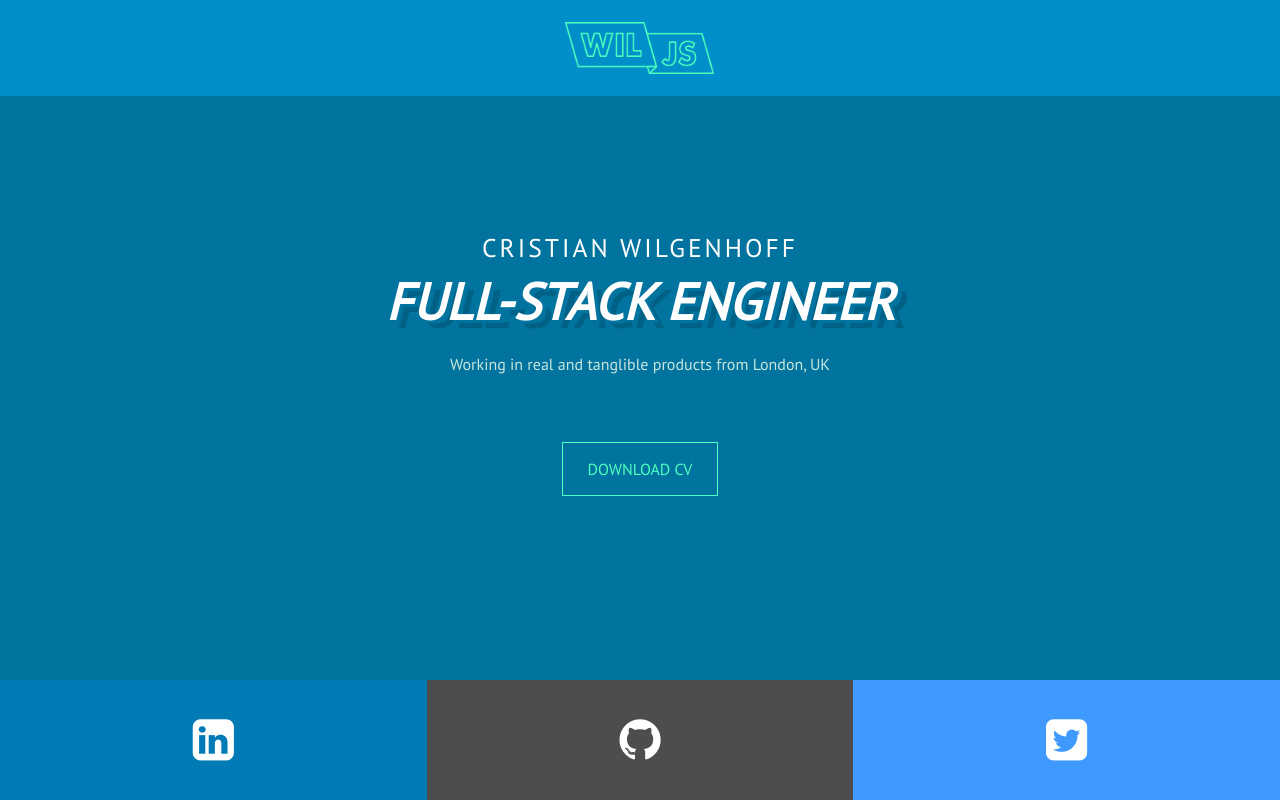
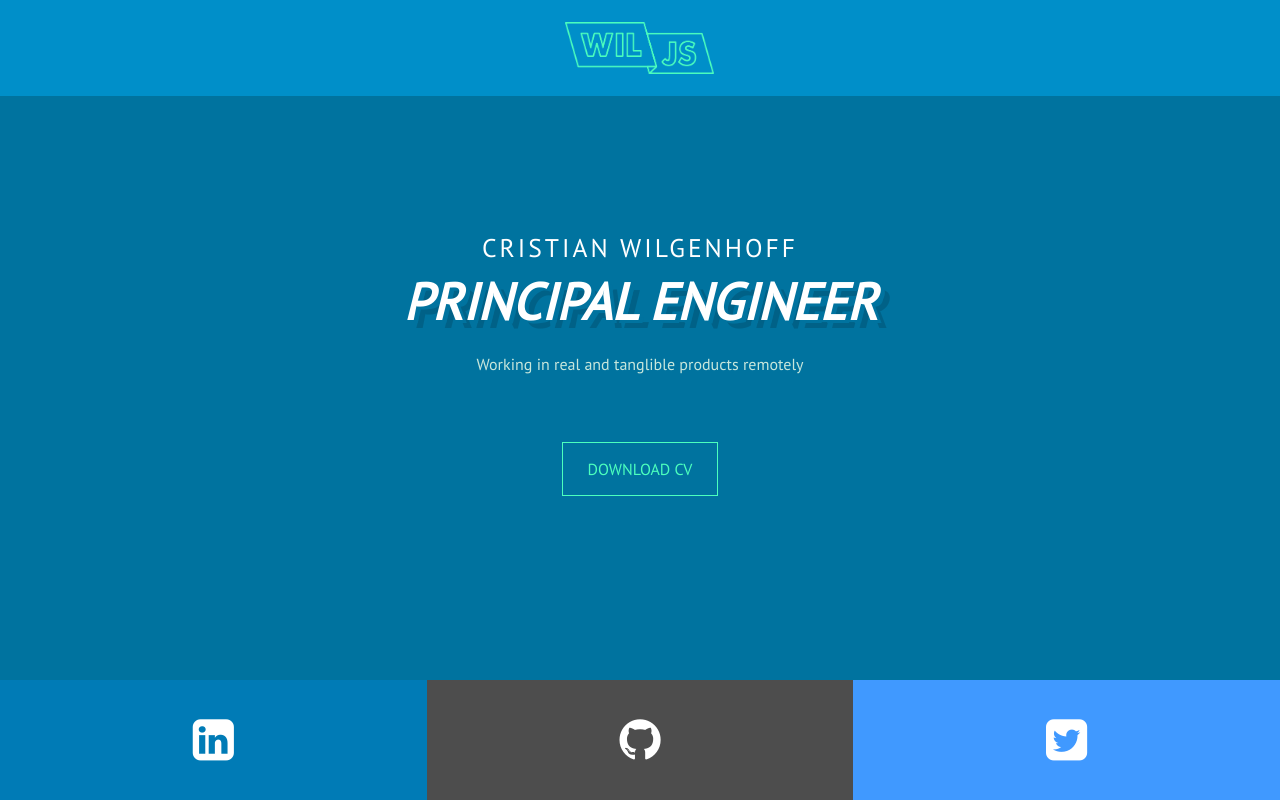
Before and after one commit to cwilgenhoff/cwilgenhoff.github.io, a plain HTML site: page index.html in a window 1280 px wide. Drawn offline with Linux system fonts and the light colour scheme.

Commit message:
Update CV for 2022

```diff
--- a/index.html
+++ b/index.html
@@ -37,9 +37,9 @@
         <div class="wiljs-body">
             <main class="wiljs-content">
                 <span class="wiljs-name">CRISTIAN WILGENHOFF</span>
-                <span class="wiljs-job-title">FULL-STACK ENGINEER</span>
+                <span class="wiljs-job-title">PRINCIPAL ENGINEER</span>
                 <p class="wiljs-job-brief">
-                    Working in real and tanglible products from London, UK
+                    Working in real and tanglible products remotely
                 </p>
                 <a href="pdf/cvCristianWilgenhoff.pdf" class="wiljs-download-cv"
                     >DOWNLOAD CV</a
```
Also changed, not shown: 1 other file.
